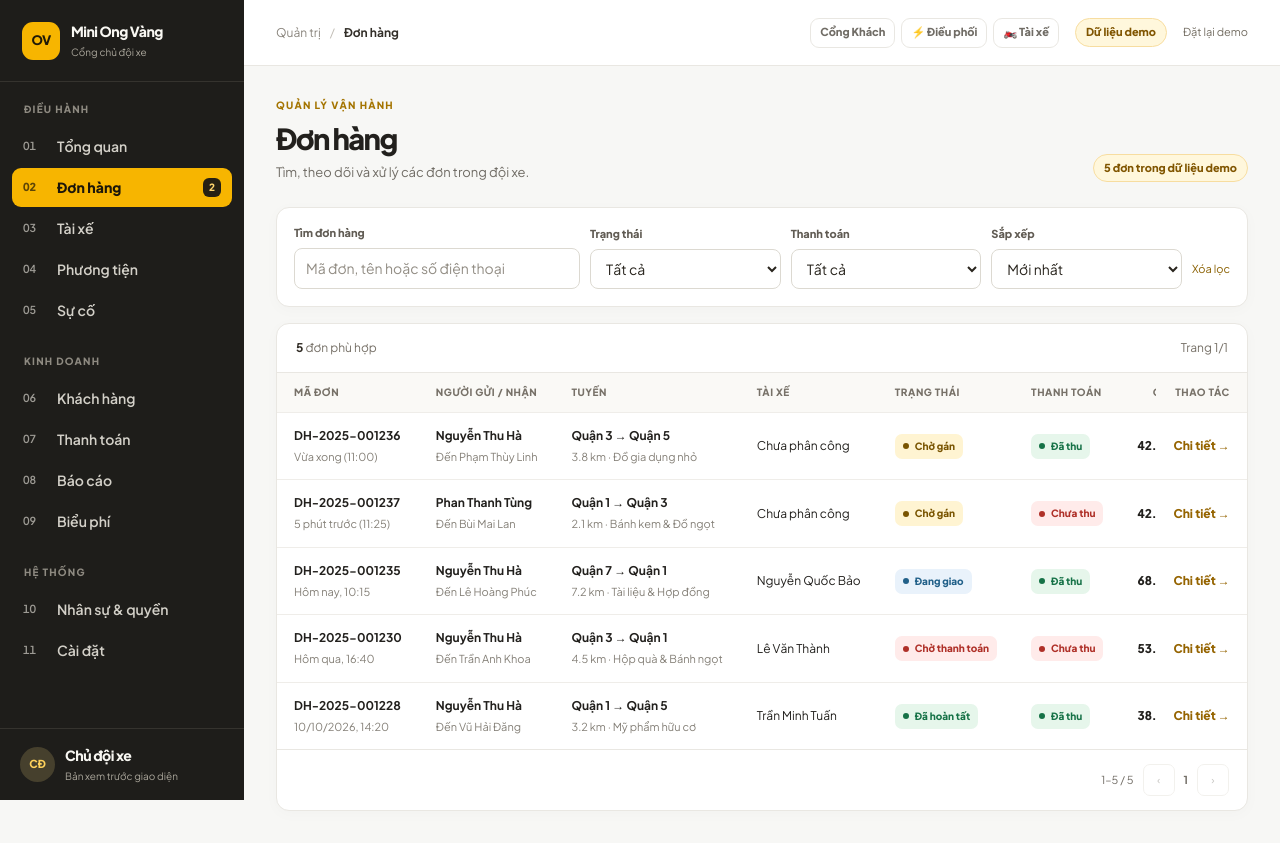
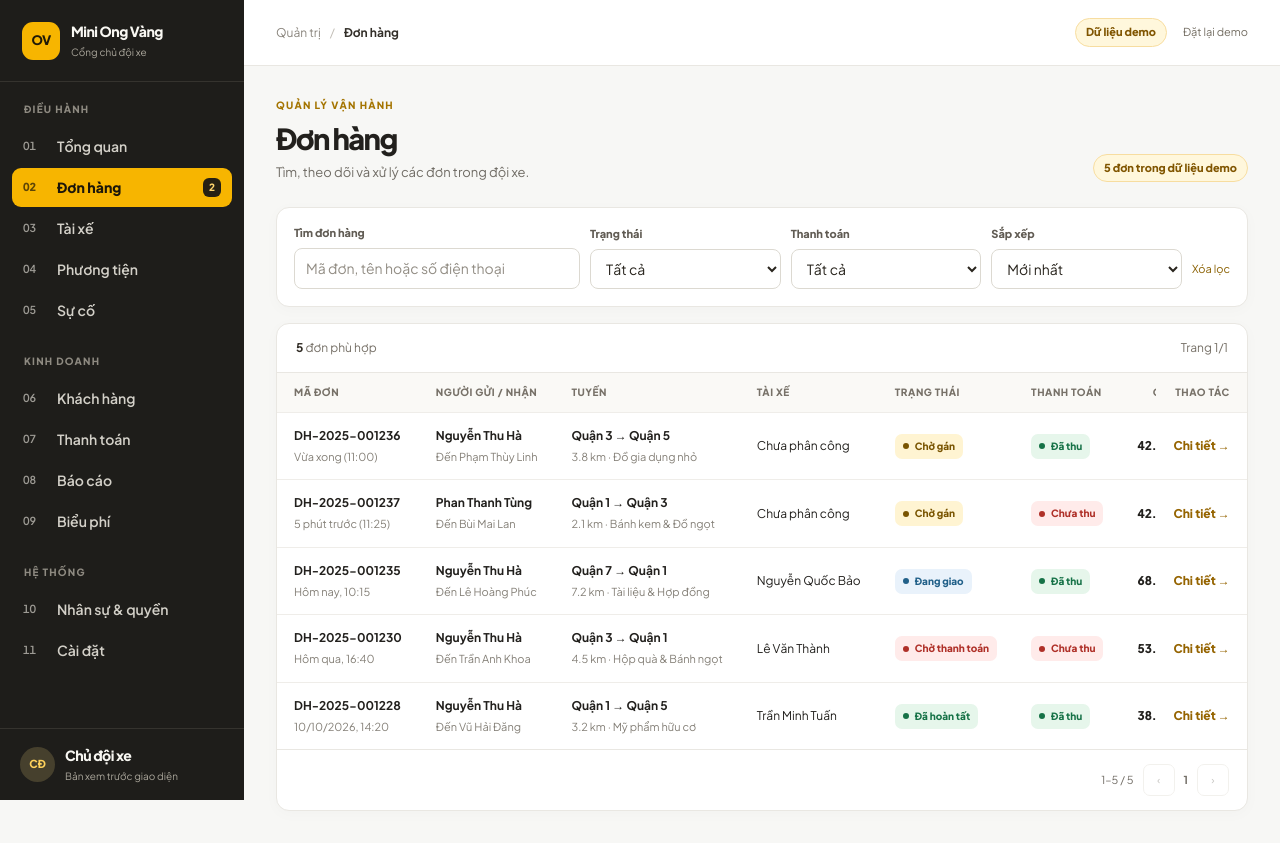
Before and after one commit to hoangchuong1711/ONG_VANG, a Next.js app in the folder src/frontend/: page /admin/orders in a window 1280 px wide. Built offline with nearby package versions, Linux system fonts and the light colour scheme.

Commit message:
refactor(layout): remove quick role switchers from navigation bars

```diff
--- a/src/frontend/components/admin/AdminShell.tsx
+++ b/src/frontend/components/admin/AdminShell.tsx
@@ -68,32 +68,7 @@ function ShellContent({ children }: { children: React.ReactNode }) {
           <span className="admin-breadcrumb">Quản trị <span>/</span> <strong>{current}</strong></span>
         </div>
         <div className="admin-topbar-right">
-          <div style={{ display: "flex", gap: "6px" }}>
-            <Link
-              href="/"
-              className="admin-button"
-              style={{ padding: "5px 9px", fontSize: "11px", minHeight: "30px", border: "1px solid var(--adm-line)", color: "var(--adm-muted)" }}
-              title="Chuyển sang Cổng Khách hàng"
-            >
-              Cổng Khách
-            </Link>
-            <Link
-              href="/dispatcher"
-              className="admin-button"
-              style={{ padding: "5px 9px", fontSize: "11px", minHeight: "30px", border: "1px solid var(--adm-line)", color: "var(--adm-muted)" }}
-              title="Chuyển sang Cổng Điều phối viên"
-            >
-              ⚡ Điều phối
-            </Link>
-            <Link
-              href="/driver"
-              className="admin-button"
-              style={{ padding: "5px 9px", fontSize: "11px", minHeight: "30px", border: "1px solid var(--adm-line)", color: "var(--adm-muted)" }}
-              title="Chuyển sang Cổng Tài xế"
-            >
-              🏍️ Tài xế
-            </Link>
-          </div>
+
           <span className="admin-demo-pill">Dữ liệu demo</span>
           <button type="button" className="admin-reset" onClick={() => { if (window.confirm("Đặt lại mọi thay đổi trong cổng quản trị demo?")) resetDemo(); }}>Đặt lại demo</button>
         </div>
--- a/src/frontend/components/layout/DispatcherNavbar.tsx
+++ b/src/frontend/components/layout/DispatcherNavbar.tsx
@@ -113,27 +113,7 @@ export function DispatcherNavbar({ pendingCount = 2, incidentCount = 1 }: Dispat
             </Link>
           )}
 
-          {/* Role Switchers */}
-          <div className="hidden xl:flex items-center gap-1 pl-2 border-l border-stone-200 shrink-0">
-            <Link
-              href="/driver"
-              className="px-2 py-1 rounded-lg border border-stone-200 hover:bg-stone-100 text-stone-600 hover:text-stone-900 text-xs font-medium transition-colors whitespace-nowrap"
-            >
-              Cổng Tài xế
-            </Link>
-            <Link
-              href="/admin"
-              className="px-2 py-1 rounded-lg border border-blue-200 bg-blue-50/50 hover:bg-blue-100 text-blue-900 text-xs font-semibold transition-colors whitespace-nowrap"
-            >
-              Cổng Quản trị
-            </Link>
-            <Link
-              href="/"
-              className="px-2 py-1 rounded-lg border border-stone-200 hover:bg-stone-100 text-stone-600 hover:text-stone-900 text-xs font-medium transition-colors whitespace-nowrap"
-            >
-              Cổng Khách
-            </Link>
-          </div>
+
 
           {/* Operator Profile */}
           <div className="flex items-center gap-2 pl-1 sm:pl-2 shrink-0">
--- a/src/frontend/components/layout/DriverNavbar.tsx
+++ b/src/frontend/components/layout/DriverNavbar.tsx
@@ -67,30 +67,7 @@ export function DriverNavbar({ isOnline, onToggleOnline }: DriverNavbarProps) {
             Tài khoản
           </Link>
 
-          {/* Quick links to Dispatcher & Customer portals */}
-          <Link
-            href="/dispatcher"
-            className="hidden lg:inline-flex items-center gap-1 text-xs text-amber-400 hover:text-amber-300 transition-colors px-2 py-1 rounded-lg border border-slate-700 bg-slate-900"
-            title="Chuyển sang Cổng Điều phối viên"
-          >
-            <span>⚡ Điều phối</span>
-          </Link>
 
-          <Link
-            href="/admin"
-            className="hidden md:inline-flex items-center gap-1 text-xs text-blue-300 hover:text-blue-200 transition-colors px-2 py-1 rounded-lg border border-slate-700 bg-slate-900"
-            title="Chuyển sang Cổng Quản trị viên"
-          >
-            <span>🛡️ Quản trị</span>
-          </Link>
-
-          <Link
-            href="/customer"
-            className="hidden lg:inline-flex items-center gap-1 text-xs text-stone-400 hover:text-amber-400 transition-colors px-2 py-1 rounded-lg border border-stone-800 hover:border-stone-700"
-            title="Chuyển sang Cổng Khách hàng"
-          >
-            <span>Khách hàng →</span>
-          </Link>
         </div>
       </div>
     </header>
--- a/src/frontend/components/layout/Navbar.tsx
+++ b/src/frontend/components/layout/Navbar.tsx
@@ -98,28 +98,7 @@ export function Navbar() {
             <span>Tạo đơn mới</span>
           </Link>
 
-          {/* Driver, Dispatcher & Admin Portal Switchers */}
-          <Link
-            href="/driver"
-            className="hidden xl:inline-flex items-center gap-1.5 px-2.5 py-1.5 rounded-xl border border-stone-200 bg-stone-50 hover:bg-stone-100 text-stone-700 font-semibold text-xs transition-colors"
-            title="Chuyển sang Cổng Tài xế"
-          >
-            <span>🏍️ Tài xế</span>
-          </Link>
-          <Link
-            href="/dispatcher"
-            className="hidden xl:inline-flex items-center gap-1.5 px-2.5 py-1.5 rounded-xl border border-slate-700 bg-slate-900 hover:bg-slate-800 text-amber-400 font-bold text-xs transition-colors"
-            title="Chuyển sang Cổng Điều phối viên"
-          >
-            <span>⚡ Điều phối</span>
-          </Link>
-          <Link
-            href="/admin"
-            className="hidden xl:inline-flex items-center gap-1.5 px-2.5 py-1.5 rounded-xl border border-blue-200 bg-blue-50 hover:bg-blue-100 text-blue-900 font-bold text-xs transition-colors"
-            title="Chuyển sang Cổng Quản trị viên"
-          >
-            <span>🛡️ Quản trị viên</span>
-          </Link>
+
 
           {/* User Profile Pill */}
           <Link
@@ -173,30 +152,7 @@ export function Navbar() {
               </Link>
             );
           })}
-          {/* Additional mobile links */}
-          <Link
-            href="/driver"
-            onClick={() => setIsMobileMenuOpen(false)}
-            className="flex items-center gap-3 px-3.5 py-2.5 rounded-xl text-sm font-bold text-amber-900 bg-amber-100/70 hover:bg-amber-100 border border-amber-200"
-          >
-            <span>🏍️ Chuyển sang Cổng Tài xế</span>
-          </Link>
 
-          <Link
-            href="/dispatcher"
-            onClick={() => setIsMobileMenuOpen(false)}
-            className="flex items-center gap-3 px-3.5 py-2.5 rounded-xl text-sm font-bold text-amber-400 bg-slate-900 hover:bg-slate-800 border border-slate-800"
-          >
-            <span>⚡ Chuyển sang Cổng Điều phối viên</span>
-          </Link>
-
-          <Link
-            href="/admin"
-            onClick={() => setIsMobileMenuOpen(false)}
-            className="flex items-center gap-3 px-3.5 py-2.5 rounded-xl text-sm font-bold text-blue-900 bg-blue-50 hover:bg-blue-100 border border-blue-200"
-          >
-            <span>🛡️ Chuyển sang Cổng Quản trị viên</span>
-          </Link>
 
           <Link
             href="/account"
```
